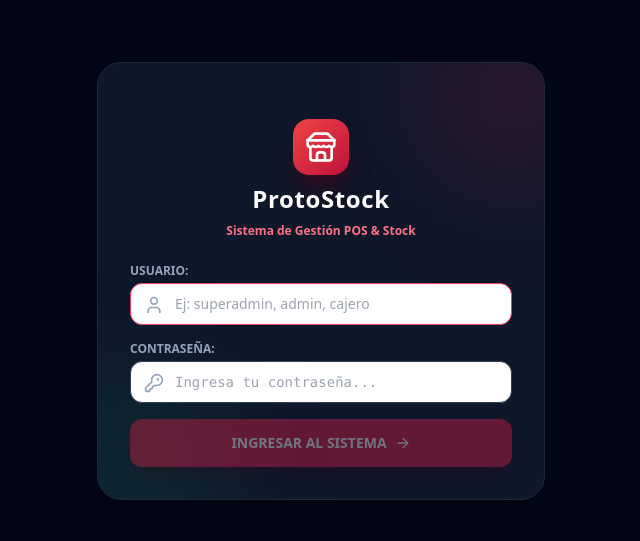
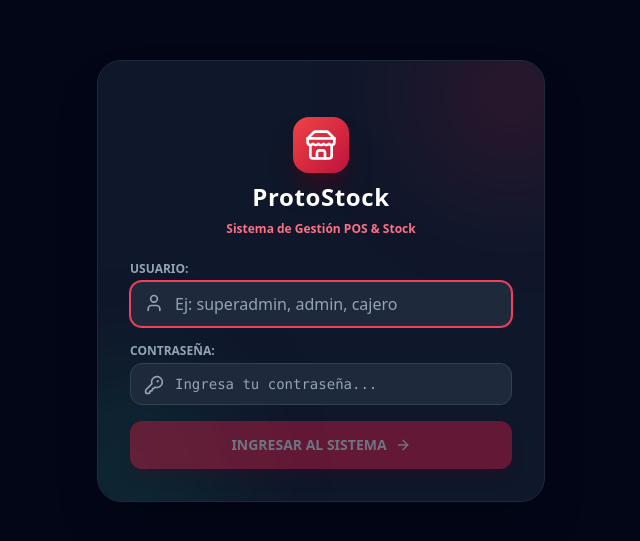
Before and after one commit to CordobaIsmael/ProtoStock, a Next.js app: page /login in a window 1280 px wide. Shown: the part 143-684 px from the top of the page, without its empty margins (319-959 px from the left). Built offline with nearby package versions, Linux system fonts and the light colour scheme; no server answers; the database is empty.

Commit message:
Fix text contrast and browser autofill styling for username and password inputs on login page

```diff
--- a/src/app/globals.css
+++ b/src/app/globals.css
@@ -29,6 +29,20 @@ body {
 }
 ::-webkit-scrollbar-thumb:hover {
   background: #475569;
+}
+
+/* Autofill y contraste alto de texto en campos */
+input, select, textarea {
+  color: #ffffff !important;
+}
+
+input:-webkit-autofill,
+input:-webkit-autofill:hover,
+input:-webkit-autofill:focus,
+input:-webkit-autofill:active {
+  -webkit-text-fill-color: #ffffff !important;
+  -webkit-box-shadow: 0 0 0px 1000px #1e293b inset !important;
+  transition: background-color 5000s ease-in-out 0s;
 }
 
 /* Glassmorphic utilities */
--- a/src/app/login/page.tsx
+++ b/src/app/login/page.tsx
@@ -94,7 +94,8 @@ export default function LoginPage() {
                 value={username}
                 onChange={(e) => setUsername(e.target.value)}
                 placeholder="Ej: superadmin, admin, cajero"
-                className="w-full pl-11 pr-4 py-2.5 rounded-xl bg-slate-850 border border-slate-700 text-white text-sm focus:outline-none focus:border-rose-500"
+                style={{ color: "#ffffff", backgroundColor: "#1e293b" }}
+                className="w-full pl-11 pr-4 py-2.5 rounded-xl border border-slate-700 text-white font-medium placeholder-slate-400 focus:outline-none focus:border-rose-500 focus:ring-1 focus:ring-rose-500"
               />
             </div>
           </div>
@@ -112,7 +113,8 @@ export default function LoginPage() {
                 value={password}
                 onChange={(e) => setPassword(e.target.value)}
                 placeholder="Ingresa tu contraseña..."
-                className="w-full pl-11 pr-4 py-2.5 rounded-xl bg-slate-850 border border-slate-700 text-white font-mono text-sm focus:outline-none focus:border-rose-500"
+                style={{ color: "#ffffff", backgroundColor: "#1e293b" }}
+                className="w-full pl-11 pr-4 py-2.5 rounded-xl border border-slate-700 text-white font-mono text-sm placeholder-slate-400 focus:outline-none focus:border-rose-500 focus:ring-1 focus:ring-rose-500"
               />
             </div>
           </div>
```
